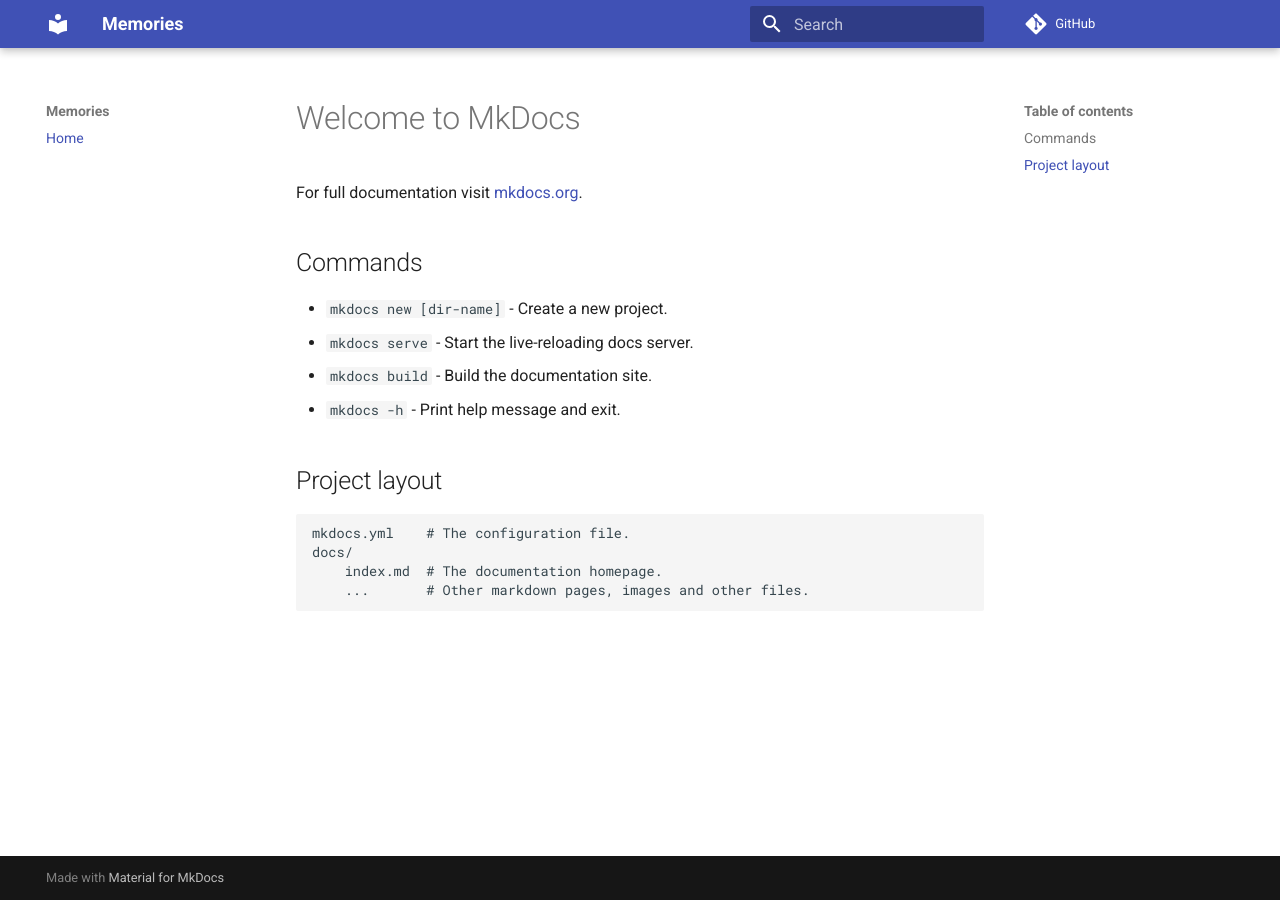
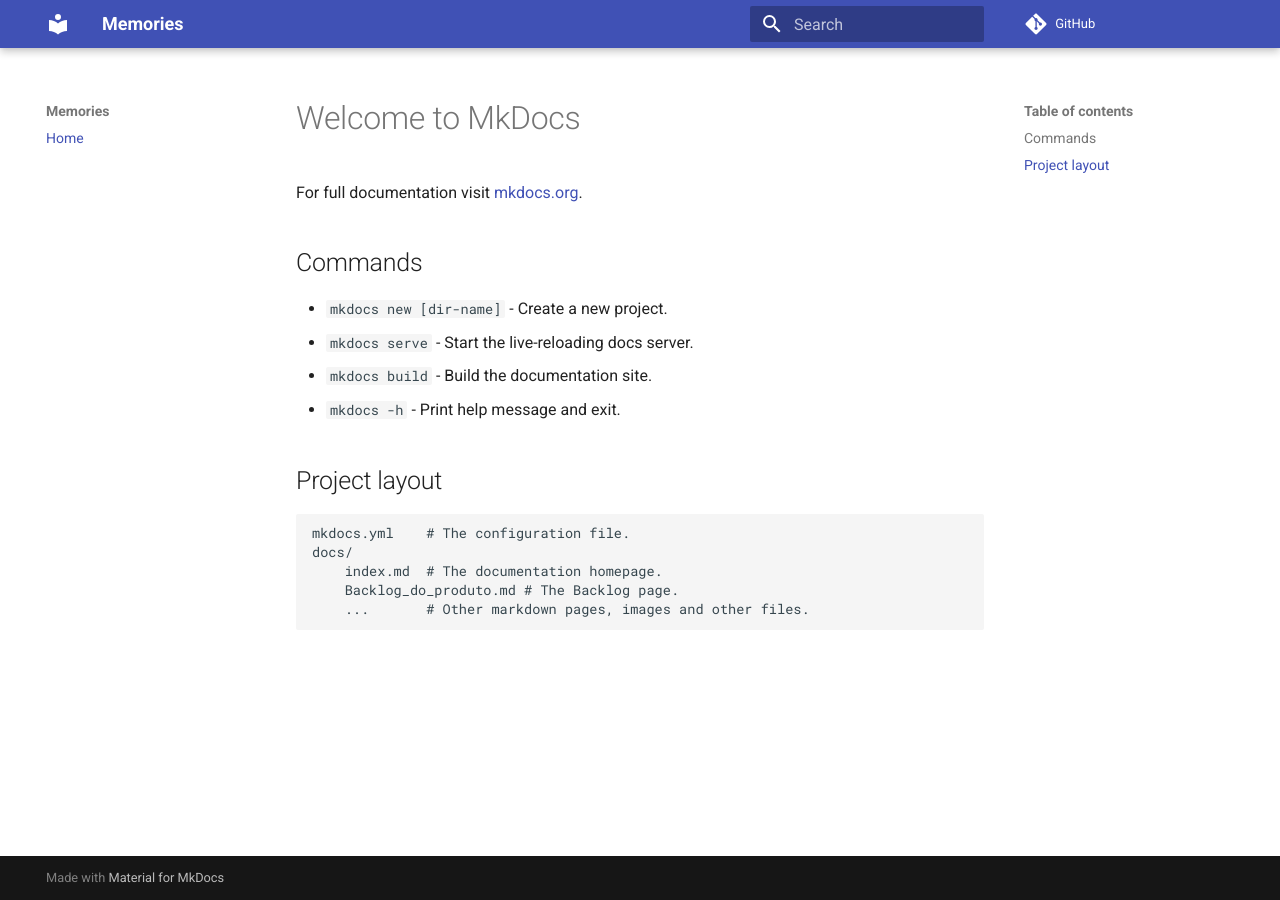
Before and after one commit to MemoriesDevs/Memories-Wiki, an MkDocs documentation site: the page built from docs/index.md, in a window 1280 px wide. Built offline with MkDocs 1.6.1 and Material for MkDocs 9.7.7, drawn with Linux system fonts in a browser that asks for light colours; comment, search, counter and statistics services are not loaded.

Commit message:
Change the index docs

```diff
--- a/docs/index.md
+++ b/docs/index.md
@@ -14,4 +14,5 @@
     mkdocs.yml    # The configuration file.
     docs/
         index.md  # The documentation homepage.
+        Backlog_do_produto.md # The Backlog page.
         ...       # Other markdown pages, images and other files.
```
